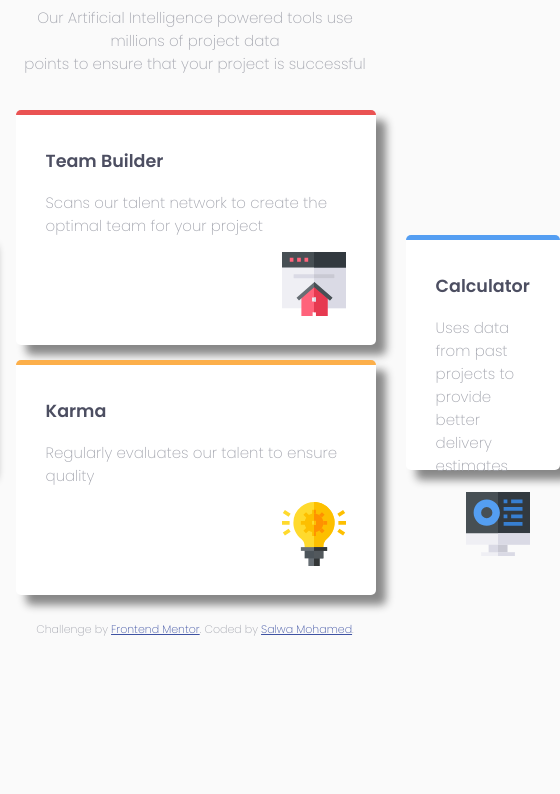
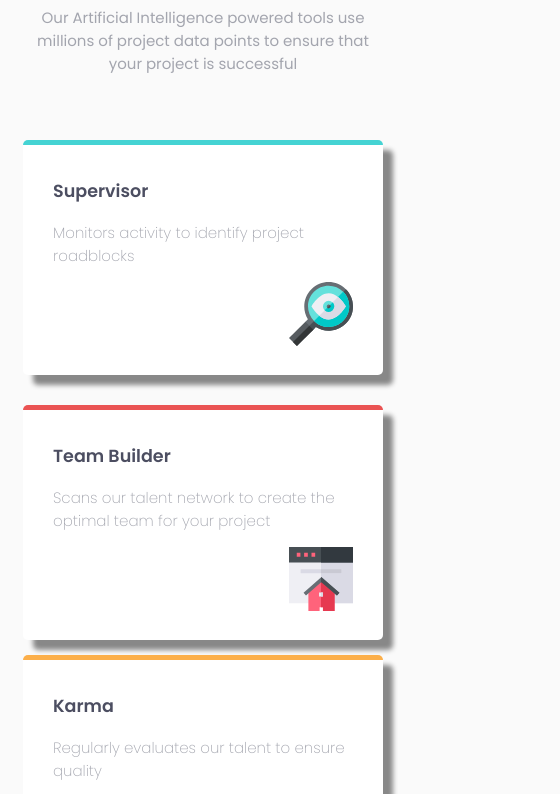
Before and after one commit to jumana-s/Challenge1_website, a plain HTML site: page index.html in a window 390 px wide. Shown: the part 174-968 px from the top of the page, 560 px wide, since content can reach past the window. Before the commit the page ends 844 px from the top, so only its background shows below. Drawn offline with Linux system fonts and the light colour scheme.

Commit message:
Add files via upload

```diff
--- a/style.css
+++ b/style.css
@@ -5,6 +5,7 @@ body{
     background-color: hsl(0, 0%, 98%);
     color: hsl(229, 6%, 66%);
     margin-top: 60px;
+    width: 100%;
 }
 
 h1, h4{
@@ -21,7 +22,7 @@ h1, h3{
 }
 
 h4{
-    font-weight: 200;
+    font-weight: 400;
 }
 
 .heavy-weight{
@@ -30,7 +31,9 @@ h4{
 }
 
 .box1, .box2, .box3, .box4{
+    min-height: 185px;
     height: 185px;
+    min-width: 300px;
     width: 300px;
     padding: 15px 30px 30px;
     margin: 15px;
@@ -38,7 +41,7 @@ h4{
     border-top-style: solid;
     border-radius: 5px;
     border-top-width: 5px;
-    box-shadow: 10px 10px 8px #888888;
+    box-shadow: 10px 10px 5px #888888;
 }
 
 .box1{
@@ -74,3 +77,24 @@ img{
 .attribution a{
     color: hsl(228, 45%, 44%);
 }
+
+@media only screen and (max-width: 1160px) {
+    .container{
+        display: flex;
+        flex-direction: column;
+        align-items: center;
+        justify-content: center;
+    }
+
+}
+
+@media only screen and (max-width: 620px) {
+    br{
+        display: none;
+    }
+
+    h4{
+        width: 360px;
+        margin: auto auto 50px;
+    }
+}
```
Also changed, not shown: index.html (+1 -0 lines).
